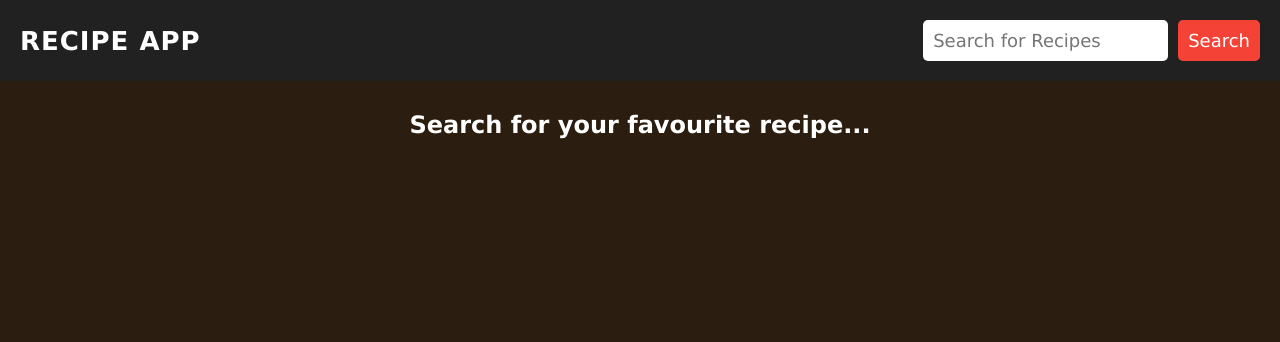
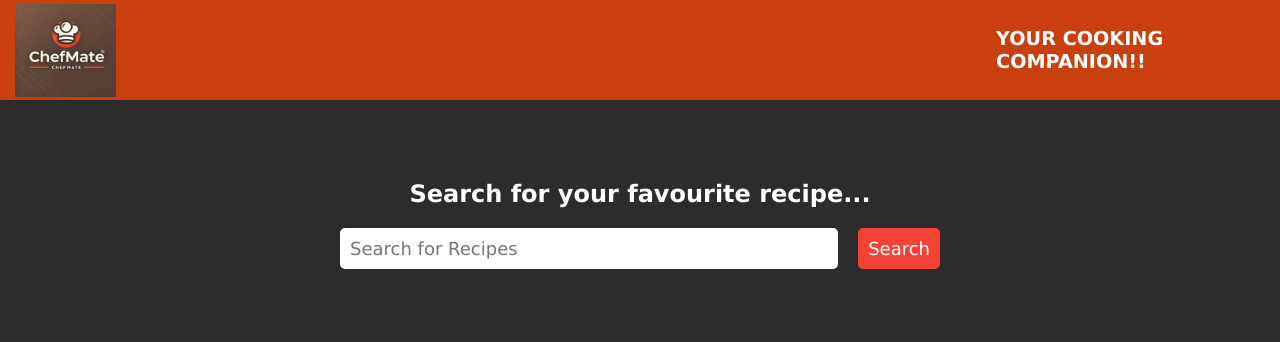
Before and after one commit to sarthak3203/Recipe-Website, a plain HTML site: page index.html in a window 1280 px wide. Drawn offline with Linux system fonts and the light colour scheme.

Commit message:
updates css and html structure, fixed bugs

```diff
--- a/index.css
+++ b/index.css
@@ -6,18 +6,39 @@
 }
 
 body {
-  background-color: #2b1d0f;
+  background-color: #2C2C2C;
   color: #fff;
-
 
 }
 
+header {
+  height: 100px;
+}
+
+.image-container{
+  margin-left: 15px;
+  height: 93%;
+  width: 9%;
+  text-align: left;
+}
+
+.image{
+  height: 100%;
+  width: 100%;
+}
+
+.chefmate-text{
+  text-transform: uppercase;
+  font-weight: 900;
+  font-size:larger;
+  margin-left: 880px;
+}
+
 header nav {
-  background-color: #212121;
-  padding: 20px;
+  background-color: #c9400e;
   display: flex;
-  justify-content: space-between;
   align-items: center;
+  height: 100%;
 
 }
 
@@ -25,10 +46,11 @@ header nav h1 {
   font-size: 26px;
   font-weight: 700;
   letter-spacing: 1px;
-  text-transform: uppercase;
+  color: #fff;
+  text-align: left;
 }
 
-header nav form {
+main div form {
   display: flex;
   justify-content: center;
 
@@ -220,3 +242,43 @@ body::-webkit-scrollbar-track {
     margin-top: 10px;
   }
 }
+
+/* Search section */
+.search-section {
+  text-align: center;
+  margin-top: 80px;
+  margin-bottom: 30px;
+}
+
+.search-heading {
+  font-size: 24px;
+  margin-bottom: 20px;
+}
+
+/* Center the form under heading */
+.form {
+  display: flex;
+  justify-content: center;
+  gap: 10px;
+  width: 100%;
+  max-width: 600px;
+  margin: 0 auto;
+}
+
+.searchBox {
+  flex-grow: 1;
+  padding: 10px;
+  font-size: 16px;
+  border-radius: 5px;
+  border: none;
+}
+
+.searchBtn {
+  background-color: #f44336;
+  color: white;
+  border: none;
+  padding: 10px 20px;
+  border-radius: 5px;
+  cursor: pointer;
+  font-size: 16px;
+}
--- a/index.html
+++ b/index.html
@@ -5,36 +5,42 @@
   <meta charset="UTF-8">
   <meta name="viewport" content="width=device-width, initial-scale=1.0">
   <link rel="stylesheet" href="index.css">
-  <title>Recipe App</title>
+  <title>ChefMate</title>
 </head>
 
 <body>
   <header>
     <nav>
-      <h1>Recipe App</h1>
-      <form>
-        <input type="text" placeholder="Search for Recipes" class="searchBox">
-        <button type="submit" class="searchBtn">Search</button>
-      </form>
+      <span class="image-container">
+        <img class="image" src="./assets/DALL·E 2025-03-21 19.57.18 - A modern and minimalistic logo for 'ChefMate'. The logo should feature a simple chef hat icon integrated with the text 'ChefMate' in a sleek, professi.webp" alt="ChefMate logo">
+      </span>
+
+     <span class="chefmate-text">Your cooking companion!!</span>
     </nav>
   </header>
 
   <main>
-    <section>
-      <div class="recipe-container">
-        <h2>Search for your favourite recipe...</h2>
-      </div>
-      <div class="recipe-details">
-        <button type="button" class="recipe-close-btn">
-          X
+    <!-- Search area -->
+    <section class="search-section">
+      <h2 class="search-heading">Search for your favourite recipe...</h2>
+      <form class="form">
+        <input type="text" placeholder="Search for Recipes" class="searchBox">
+        <button type="submit" class="searchBtn">Search</button>
+      </form>
+    </section>
 
-        </button>
-        <div class="recipe-details-content">
+    <!-- Recipe results will show here -->
+    <section class="recipe-container">
+      <!-- recipes injected here -->
+    </section>
 
-        </div>
-      </div>
-    </section>
+    <!-- Recipe popup -->
+    <div class="recipe-details">
+      <button type="button" class="recipe-close-btn">X</button>
+      <div class="recipe-details-content"></div>
+    </div>
   </main>
+
   <script src="index.js"></script>
 </body>
 
--- a/index.js
+++ b/index.js
@@ -6,7 +6,7 @@ const recipeCloseBtn = document.querySelector('.recipe-close-btn');
 
 //function to get recipes
 const fetchRecipes = async (query) => {
-  recipeContainer.innerHTML = "<h2>Fetching Recipes...</h2>";
+  recipeContainer.innerHTML = "<h2>Searching...</h2>";
   try {
     const data = await fetch(`https://www.themealdb.com/api/json/v1/1/search.php?s=${query}`) //always put https:// in the link otherwise it will not work
     const response = await data.json(); //await gives all data in one go and only works with async function
```
Also changed, not shown: assets/DALL·E 2025-03-21 19.57.18 - A modern and minimalistic logo for 'ChefMate'. The logo should feature a simple chef hat icon integrated with the text 'ChefMate' in a sleek, professi.webp (added).
